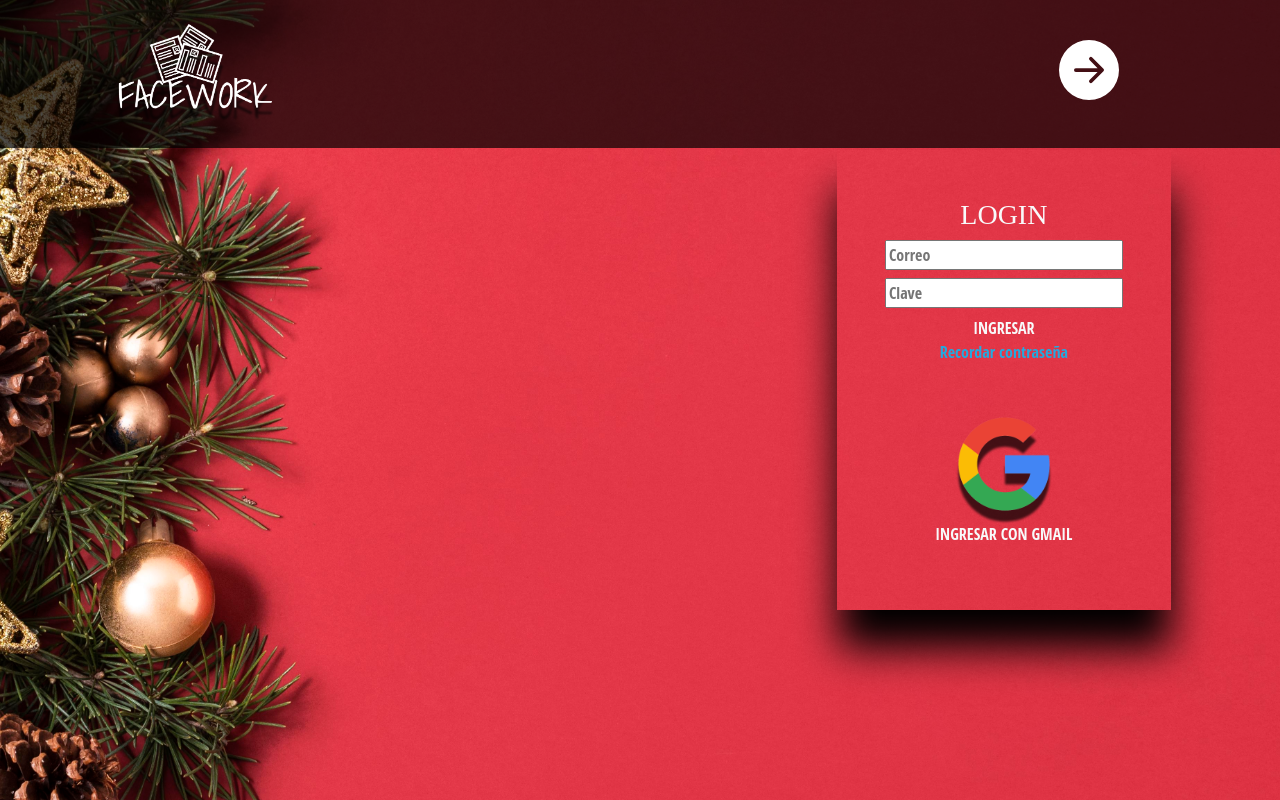
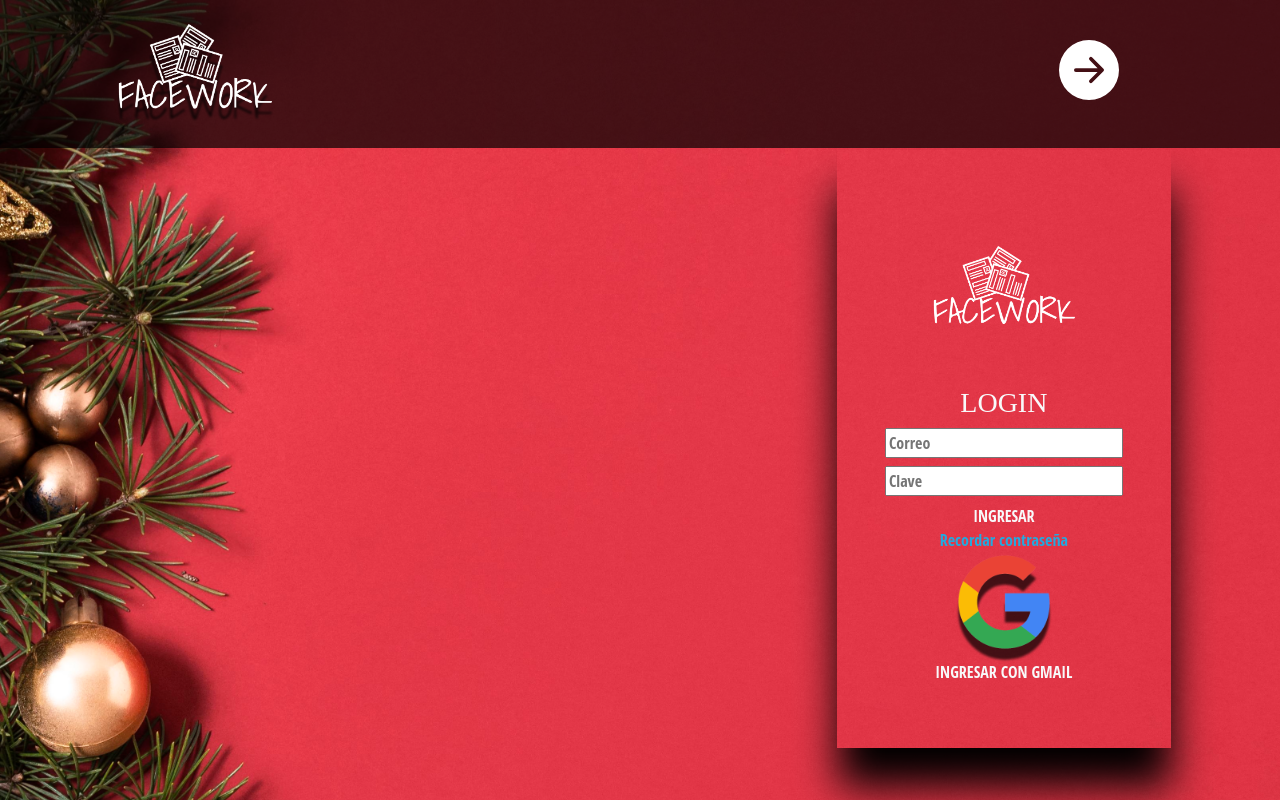
Before and after one commit to 2014maximo/FACEWORK, an Angular app: page /login in a window 1280 px wide. Shown: the top 800 px of the page. Built offline with nearby package versions, Linux system fonts and the light colour scheme; a web font is replaced by a local one.

Commit message:
logo login

```diff
--- a/src/app/components/PAGES/login/login.component.html
+++ b/src/app/components/PAGES/login/login.component.html
@@ -8,6 +8,9 @@
             <div class="col-md-8"></div>
             <div class="col-md-4">
                 <div class="sombraUno p-5 text-center">
+                    <div class="p-5">
+                        <img src="assets/img/icons/facework-white.png" alt="" class="img-fluid">
+                    </div>
                     <h3 class="text-light fuenteTres">LOGIN</h3>
                     <form action="">
                         <input class="fuenteUno fw-3 t3 w-100 mb-2" type="text" placeholder="Correo">
@@ -15,7 +18,6 @@
                         <a href="http://" class="text-light fuenteUno fw-3">INGRESAR</a><br>
                         <a href="http://" class="fuenteUno t3 fw-3">Recordar contraseña</a>
                     </form>
-                    <div class="espacio"></div>
                     <div class="text-center">
                         <img src="assets/img/icons/google-favicon.png" class="mx-auto drop mb-2" alt="" height="100" width="auto">
                         <a href="http://" class="text-light fuenteUno fw-3"><p>INGRESAR CON GMAIL</p></a>
```
